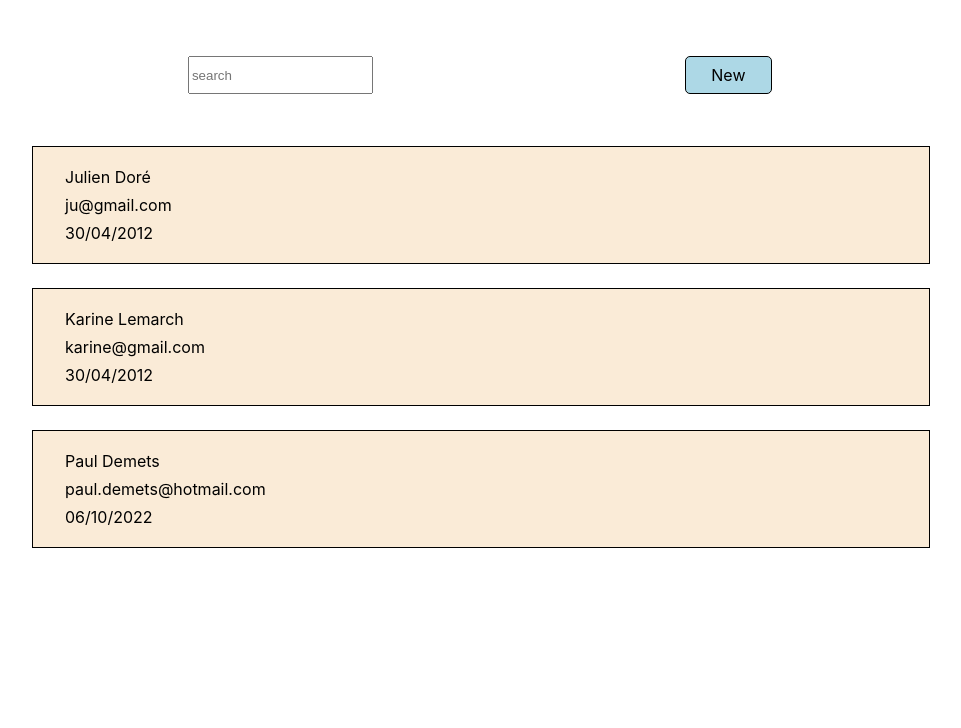
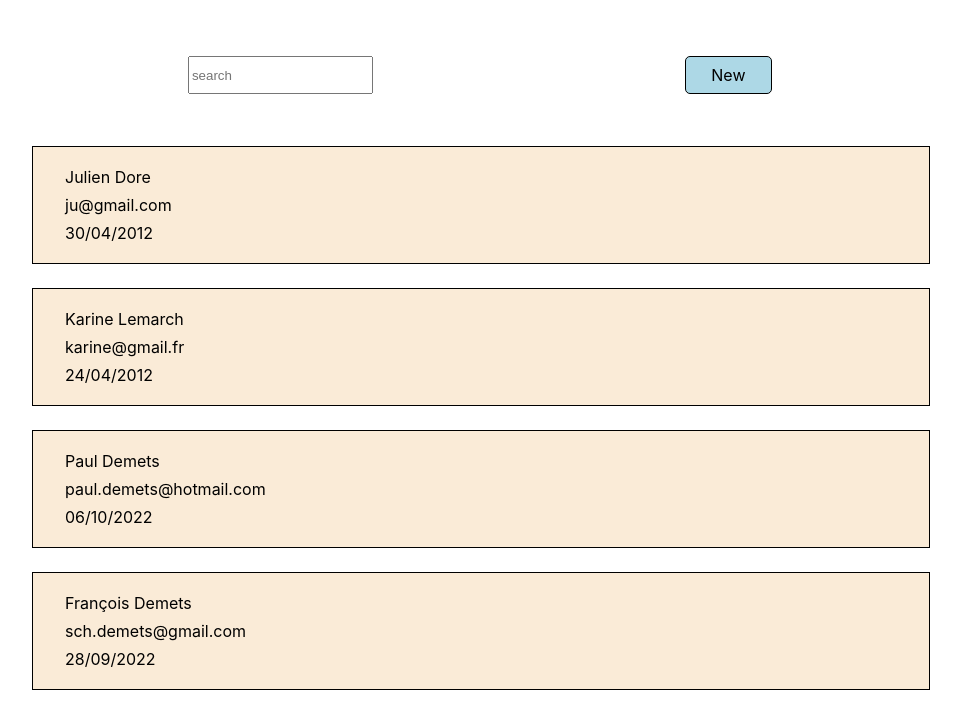
Before and after one commit to pauldemets/Contact-Book, a React (Create React App) app: page / in a window 1280 px wide. Shown: the top 728 px of the page, without its empty margins (160-1121 px from the left). Built offline with nearby package versions, Linux system fonts and the light colour scheme; data requests are answered from the project's data file.

Commit message:
fix create & handle edit

```diff
--- a/db.json
+++ b/db.json
@@ -3,7 +3,7 @@
     {
       "id": 1,
       "firstname": "Julien",
-      "lastname": "Doré",
+      "lastname": "Dore",
       "email": "ju@gmail.com",
       "birthday": "2012-04-30T02:15:12.356Z"
     },
@@ -11,8 +11,8 @@
       "id": 2,
       "firstname": "Karine",
       "lastname": "Lemarch",
-      "email": "karine@gmail.com",
-      "birthday": "2012-04-30T02:15:12.356Z"
+      "email": "karine@gmail.fr",
+      "birthday": "2012-04-24T00:00:00.000Z"
     },
     {
       "id": 3,
@@ -20,6 +20,13 @@
       "lastname": "Demets",
       "email": "paul.demets@hotmail.com",
       "birthday": "2022-10-06T00:00:00.000Z"
+    },
+    {
+      "id": 4,
+      "firstname": "François",
+      "lastname": "Demets",
+      "email": "sch.demets@gmail.com",
+      "birthday": "2022-09-28T00:00:00.000Z"
     }
   ]
 }
--- a/src/components/modalHandleContact/ModalHandleContact.tsx
+++ b/src/components/modalHandleContact/ModalHandleContact.tsx
@@ -4,14 +4,14 @@ import Modal from 'react-modal';
 import { GrClose } from "react-icons/gr";
 import { Contact } from "../../type/contact.type";
 import mainService from "../../services/main.service";
+import { defaultContact } from "../../services/constants/defaultContact.constants";
 
 type ModalHandleContactProps = { isOpen: boolean, handleClose: () => void, currentContact: Contact };
 
 function ModalHandleContact({ isOpen, handleClose, currentContact }: ModalHandleContactProps) {
 
-    const [modalContact, setModalContact] = useState<Contact>(currentContact);
-    const [handleCreateContact, setHandleCreateContact] = useState<number>(0);
-
+    const [modalContact, setModalContact] = useState<Contact>(defaultContact);
+    const [isCreateMode, setIsCreateMode] = useState<boolean>(false);
 
     const customStyles = {
         content: {
@@ -30,7 +30,13 @@ function ModalHandleContact({ isOpen, handleClose, currentContact }: ModalHandle
     };
 
     useEffect(() => {
-        if (modalContact.id !== -1) {
+        setModalContact({ ...currentContact });
+        setIsCreateMode(currentContact.id === -1);
+    }, [currentContact]);
+
+
+    useEffect(() => {
+        if (modalContact.id !== -1 && isCreateMode) {
             mainService.newContact(modalContact)
                 .then((res) => {
                     handleClose();
@@ -39,7 +45,7 @@ function ModalHandleContact({ isOpen, handleClose, currentContact }: ModalHandle
                     (e: unknown) => console.log(e)
                 );
         }
-    }, [modalContact.id])
+    }, [modalContact.id]);
 
 
     const handleSaveContact = async (e) => {
@@ -50,7 +56,8 @@ function ModalHandleContact({ isOpen, handleClose, currentContact }: ModalHandle
             setModalContact({ ...modalContact, id: newId });
         }
         else {
-            //édition contact
+            const res = await mainService.editContact(modalContact, modalContact.id);
+            handleClose();
         }
     }
 
@@ -80,6 +87,7 @@ function ModalHandleContact({ isOpen, handleClose, currentContact }: ModalHandle
                             placeholder="First name"
                             className="modal-input"
                             required
+                            value={modalContact.firstname}
                             onChange={(e) => setModalContact({ ...modalContact, firstname: e.target.value })}
                         />
                         <input
@@ -87,6 +95,7 @@ function ModalHandleContact({ isOpen, handleClose, currentContact }: ModalHandle
                             placeholder='Last name'
                             className="modal-input"
                             required
+                            value={modalContact.lastname}
                             onChange={(e) => setModalContact({ ...modalContact, lastname: e.target.value })}
                         />
                     </div>
@@ -96,6 +105,7 @@ function ModalHandleContact({ isOpen, handleClose, currentContact }: ModalHandle
                             placeholder="Email"
                             className="modal-input"
                             required
+                            value={modalContact.email}
                             onChange={(e) => setModalContact({ ...modalContact, email: e.target.value })}
                         />
                     </div>
@@ -105,6 +115,7 @@ function ModalHandleContact({ isOpen, handleClose, currentContact }: ModalHandle
                             placeholder="Birthday"
                             className="modal-input"
                             required
+                            value={modalContact.birthday ? modalContact.birthday.toLocaleDateString('fr-CA') : ""}
                             onChange={(e) => setModalContact({ ...modalContact, birthday: new Date(e.target.value) })}
                         />
                     </div>
--- a/src/services/main.service.ts
+++ b/src/services/main.service.ts
@@ -43,6 +43,23 @@ class mainService {
         })
     };
 
+    public editContact = async (form: Contact, id: number): Promise<Contact> => {
+        return new Promise((resolve, reject) => {
+            axios.put(`http://127.0.0.1:3001/contacts/${id}`, form, {
+                headers: {
+                    "Accept": "application/json",
+                    "Content-Type": "application/json"
+                },
+            })
+                .then((response) => resolve(
+                    response.data
+                ))
+                .catch((error) =>
+                    reject(error)
+                )
+        })
+    };
+
 }
 
 export default new mainService();
```
